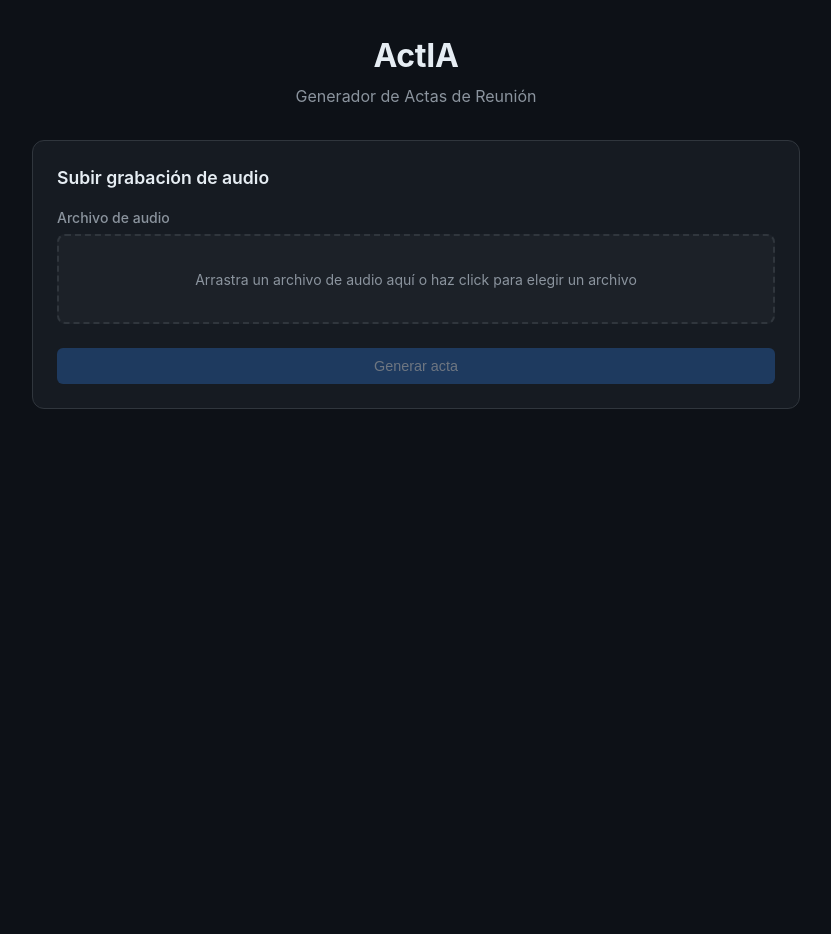
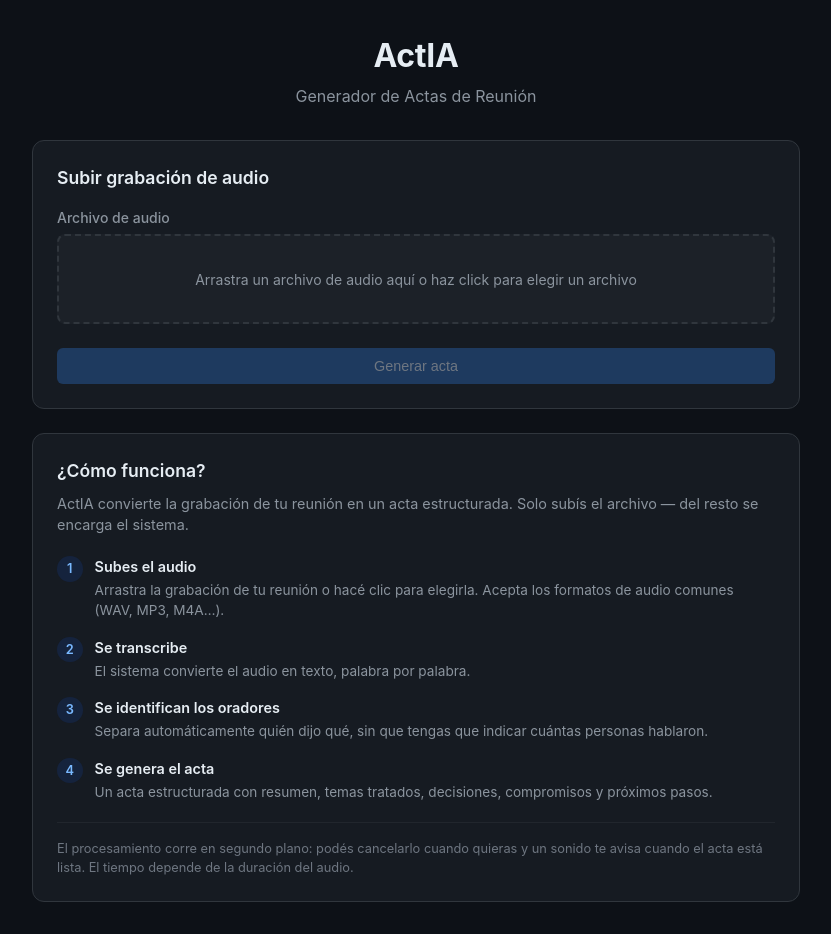
Before and after one commit to SusoskyMosquera/ActIA, a React (Vite) app in the folder frontend/: page / in a window 1280 px wide. Shown: the whole page, without its empty margins (224-1055 px from the left). Before the commit the page ends 800 px from the top, so only its background shows below. Built offline with nearby package versions, Linux system fonts and the light colour scheme.

Commit message:
feat(ui): add a "how it works" guide below the upload card
A short onboarding section (SystemGuide) explaining the pipeline in four steps,
shown under the main card on the idle screen and hidden once a job is running.

```diff
--- /dev/null
+++ b/frontend/src/components/SystemGuide.tsx
@@ -0,0 +1,58 @@
+interface GuideStep {
+  title: string
+  description: string
+}
+
+const STEPS: GuideStep[] = [
+  {
+    title: 'Subes el audio',
+    description:
+      'Arrastra la grabación de tu reunión o hacé clic para elegirla. Acepta los formatos de audio comunes (WAV, MP3, M4A…).',
+  },
+  {
+    title: 'Se transcribe',
+    description: 'El sistema convierte el audio en texto, palabra por palabra.',
+  },
+  {
+    title: 'Se identifican los oradores',
+    description:
+      'Separa automáticamente quién dijo qué, sin que tengas que indicar cuántas personas hablaron.',
+  },
+  {
+    title: 'Se genera el acta',
+    description:
+      'Un acta estructurada con resumen, temas tratados, decisiones, compromisos y próximos pasos.',
+  },
+]
+
+export default function SystemGuide() {
+  return (
+    <section className="system-guide" aria-label="Cómo funciona ActIA">
+      <h2>¿Cómo funciona?</h2>
+      <p className="guide-intro">
+        ActIA convierte la grabación de tu reunión en un acta estructurada. Solo
+        subís el archivo — del resto se encarga el sistema.
+      </p>
+
+      <ol className="guide-steps">
+        {STEPS.map((step, index) => (
+          <li key={index} className="guide-step">
+            <span className="guide-step-number" aria-hidden="true">
+              {index + 1}
+            </span>
+            <div className="guide-step-body">
+              <span className="guide-step-title">{step.title}</span>
+              <span className="guide-step-desc">{step.description}</span>
+            </div>
+          </li>
+        ))}
+      </ol>
+
+      <p className="guide-footer">
+        El procesamiento corre en segundo plano: podés cancelarlo cuando quieras y
+        un sonido te avisa cuando el acta está lista. El tiempo depende de la
+        duración del audio.
+      </p>
+    </section>
+  )
+}
--- a/frontend/src/features/transcription/TranscriptionContainer.tsx
+++ b/frontend/src/features/transcription/TranscriptionContainer.tsx
@@ -2,6 +2,7 @@ import UploadForm from '../../components/UploadForm'
 import ProcessingStatus from '../../components/ProcessingStatus'
 import MinutesResult from '../../components/MinutesResult'
 import ErrorBanner from '../../components/ErrorBanner'
+import SystemGuide from '../../components/SystemGuide'
 import { useTranscriptionJob } from './hooks/useTranscriptionJob'
 import { useEstimatedProgress } from './hooks/useEstimatedProgress'
 
@@ -52,6 +53,8 @@ export default function TranscriptionContainer() {
           </button>
         </>
       )}
+
+      {state === 'idle' && <SystemGuide />}
     </div>
   )
 }
--- a/frontend/src/index.css
+++ b/frontend/src/index.css
@@ -164,6 +164,83 @@ body {
 .dropzone-text {
   font-size: 0.875rem;
   word-break: break-all;
+}
+
+/* System guide / intro */
+.system-guide {
+  margin-top: 0.5rem;
+  padding: 1.5rem;
+  background: var(--surface);
+  border: 1px solid var(--border);
+  border-radius: 12px;
+}
+
+.system-guide h2 {
+  font-size: 1.1rem;
+  font-weight: 600;
+  color: var(--text);
+  margin-bottom: 0.5rem;
+}
+
+.guide-intro {
+  font-size: 0.9rem;
+  color: var(--text-muted);
+  margin-bottom: 1.25rem;
+}
+
+.guide-steps {
+  list-style: none;
+  padding: 0;
+  display: flex;
+  flex-direction: column;
+  gap: 1rem;
+}
+
+.guide-step {
+  display: flex;
+  gap: 0.75rem;
+  align-items: flex-start;
+}
+
+.guide-step-number {
+  flex-shrink: 0;
+  width: 1.6rem;
+  height: 1.6rem;
+  border-radius: 50%;
+  background: var(--accent-soft);
+  color: var(--accent-text);
+  font-size: 0.8rem;
+  font-weight: 600;
+  display: flex;
+  align-items: center;
+  justify-content: center;
+}
+
+.guide-step-body {
+  display: flex;
+  flex-direction: column;
+  gap: 0.15rem;
+}
+
+.guide-step-title {
+  font-size: 0.9rem;
+  font-weight: 600;
+  color: var(--text);
+}
+
+.guide-step-desc {
+  font-size: 0.85rem;
+  color: var(--text-muted);
+  line-height: 1.5;
+}
+
+.guide-footer {
+  margin-top: 1.25rem;
+  padding-top: 1rem;
+  border-top: 1px solid var(--border-subtle);
+  font-size: 0.8rem;
+  color: var(--text-dim);
+  line-height: 1.5;
 }
 
 .visually-hidden {
```
Also changed, not shown: 1 other file (tests, documents, lock files or other folders).
